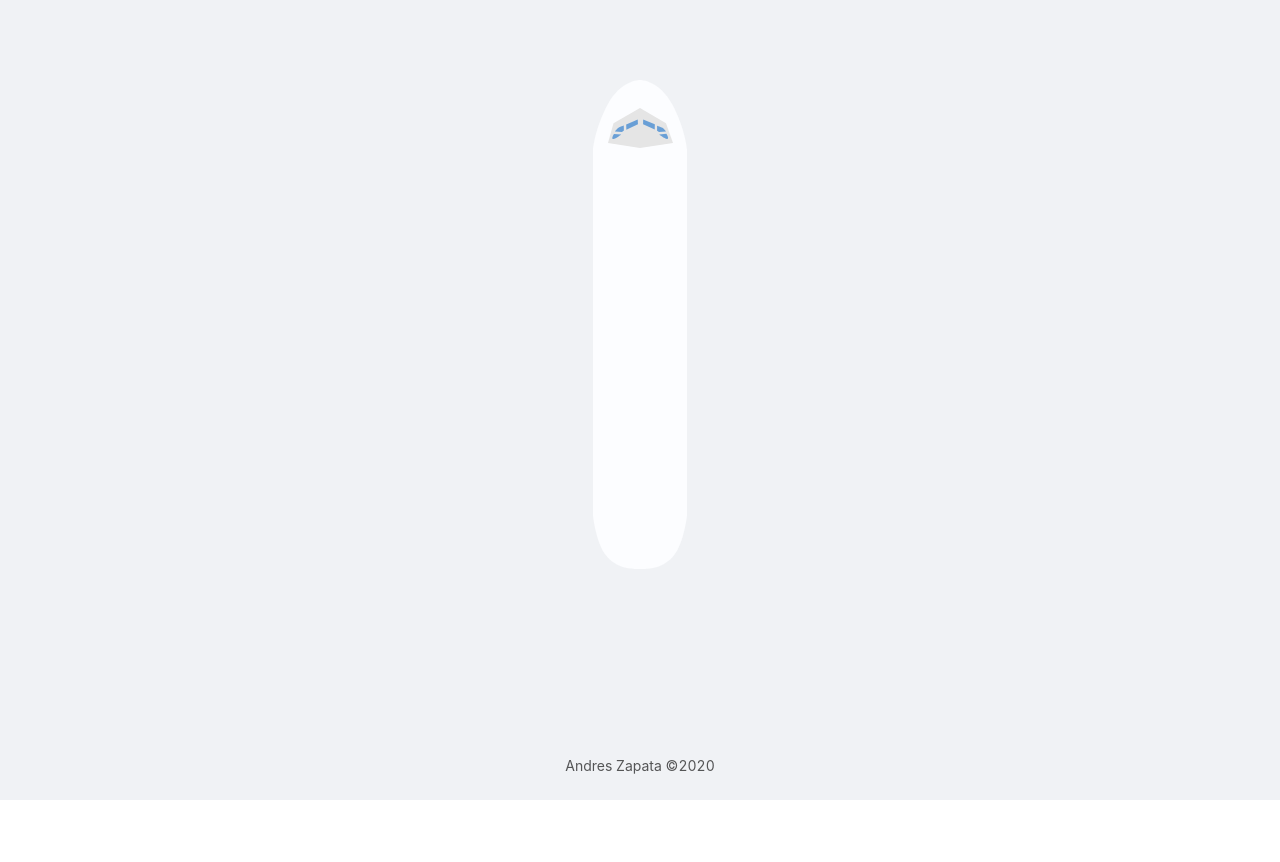
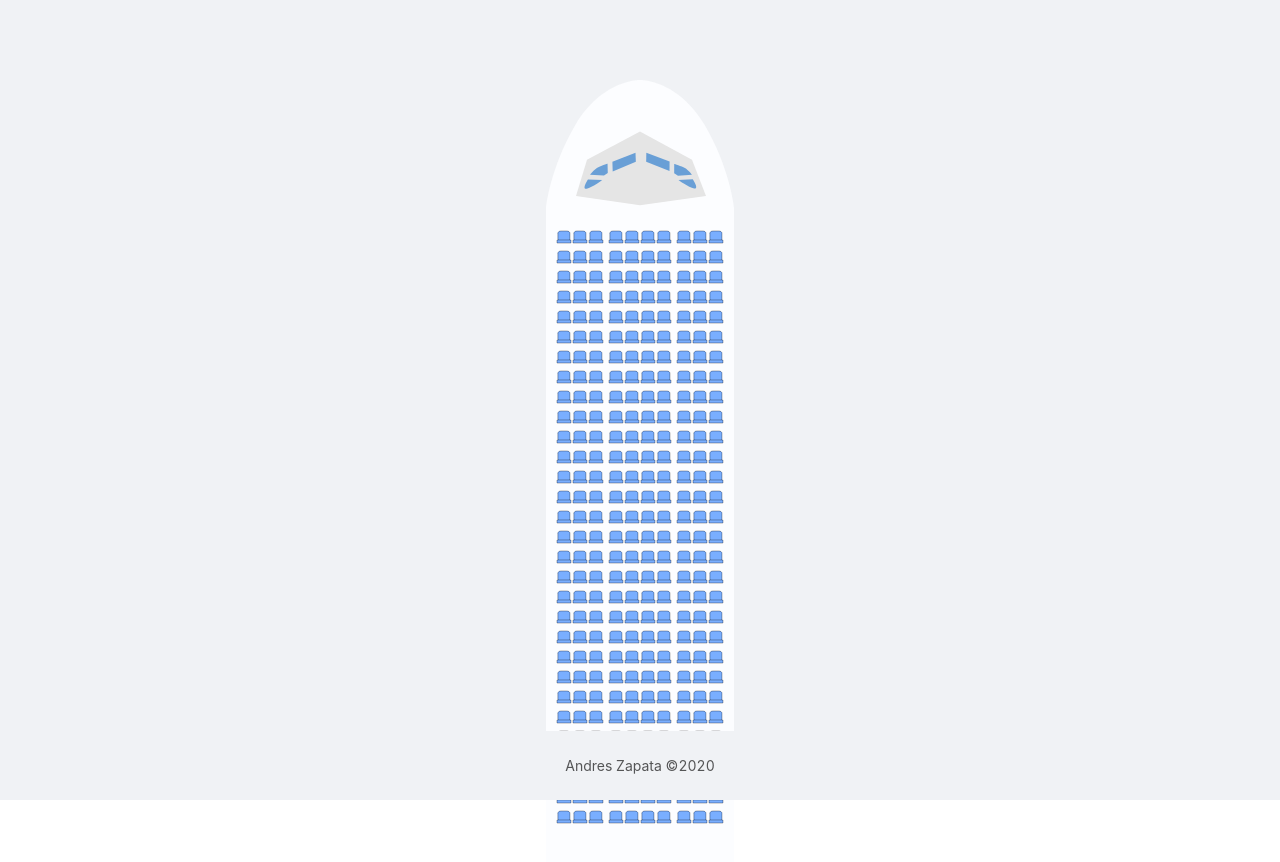
Before and after one commit to iamzapata/airplaneseats, a Next.js app: page / in a window 1280 px wide. Shown: the top 862 px of the page. Before the commit the page ends 800 px from the top, so only its background shows below. Built offline with nearby package versions, Linux system fonts and the light colour scheme.

Commit message:
Create <CabineSeat /> component. Draw seats

```diff
--- a/components/svg/AirplaneCabine.jsx
+++ b/components/svg/AirplaneCabine.jsx
@@ -1,47 +1,48 @@
 import React from 'react'
 
-const AirplaneCabine = () => (
+const AirplaneCabine = ({ children }) => (
   <svg
     xmlns="http://www.w3.org/2000/svg"
-    width="94"
-    height="489"
-    viewBox="0 0 94 489"
+    width="188"
+    height="900"
+    viewBox="0 0 188 900"
     fill="none"
   >
     <path
-      d="M50.2901 488.971C50.2901 488.971 69.4063 490.238 80.8457 475.586C91.2278 462.284 94 435.379 94 435.379V69.3116C94 69.3116 91.913 47.5687 79.1938 24.2321C65.7737 -0.37956 46.998 0.00034071 46.998 0.00034071C46.998 0.00034071 28.2205 -0.37956 14.8102 24.2321C2.07917 47.5687 0 69.3116 0 69.3116V435.38C0 435.38 2.77027 462.285 13.1544 475.587C24.5918 490.239 43.708 488.972 43.708 488.972L50.2901 488.971Z"
+      d="M100.58 899.948C100.58 899.948 138.813 902.278 161.691 875.311C182.456 850.829 188 801.311 188 801.311V127.567C188 127.567 183.826 87.5497 158.388 44.5989C131.547 -0.698578 93.9961 0.000627073 93.9961 0.000627073C93.9961 0.000627073 56.4409 -0.698578 29.6205 44.5989C4.15835 87.5497 0 127.567 0 127.567V801.313C0 801.313 5.54053 850.831 26.3087 875.313C49.1836 902.28 87.416 899.949 87.416 899.949L100.58 899.948Z"
       fill="#FCFDFF"
     />
     <path
       fill-rule="evenodd"
       clip-rule="evenodd"
-      d="M15 63.0515L20.5 43.2647L46.9895 28L73 43.2647L80 63.0515L46.9895 68L15 63.0515Z"
+      d="M30 116.046L41 79.6283L93.979 51.5337L146 79.6283L160 116.046L93.979 125.153L30 116.046Z"
       fill="#E5E5E5"
     />
     <path
-      d="M44.7489 39.5L44.9183 44.3501L33.3419 49.7018L33.2025 44.4228L44.7489 39.5Z"
+      d="M89.4978 72.6994L89.8366 81.626L66.6838 91.4757L66.405 81.7598L89.4978 72.6994Z"
       fill="#699FD6"
     />
     <path
-      d="M30.7767 45.5L30.8853 50.5L29 51.9489L22 51.5C22 51.5 23.7726 48.8937 25.4672 47.7835C27.1332 46.6919 30.7767 45.5 30.7767 45.5Z"
+      d="M61.5534 83.7423L61.7706 92.9448L58 95.6115L44 94.7853C44 94.7853 47.5452 89.9884 50.9344 87.9451C54.2664 85.936 61.5534 83.7423 61.5534 83.7423Z"
       fill="#699FD6"
     />
     <path
-      d="M20.9696 53.9969L28.1386 54.3912C28.1386 54.3912 23.1027 58.5477 20.3687 59.049C17.6327 59.5516 20.9696 53.9969 20.9696 53.9969Z"
+      d="M41.9392 99.3808L56.2772 100.106C56.2772 100.106 46.2054 107.756 40.7374 108.679C35.2654 109.604 41.9392 99.3808 41.9392 99.3808Z"
       fill="#699FD6"
     />
     <path
-      d="M50.171 39.5L50.0863 44.3523L61.7543 49.5011L61.8016 44.2205L50.171 39.5Z"
+      d="M100.342 72.6994L100.173 81.63L123.509 91.1063L123.603 81.3874L100.342 72.6994Z"
       fill="#699FD6"
     />
     <path
-      d="M64.1086 45.6532L64.0873 50.6543L65.9976 52.0701L72.9887 51.4991C72.9887 51.4991 71.1709 48.9241 69.4571 47.8437C67.7723 46.7813 64.1086 45.6532 64.1086 45.6532Z"
+      d="M128.217 84.0243L128.175 93.2288L131.995 95.8345L145.977 94.7836C145.977 94.7836 142.342 90.0444 138.914 88.0559C135.545 86.1006 128.217 84.0243 128.217 84.0243Z"
       fill="#699FD6"
     />
     <path
-      d="M73.3766 53.8728L66.2155 54.3922C66.2155 54.3922 71.3232 58.4601 74.0656 58.9136C76.8099 59.3684 73.3766 53.8728 73.3766 53.8728Z"
+      d="M146.753 99.1524L132.431 100.108C132.431 100.108 142.646 107.595 148.131 108.43C153.62 109.267 146.753 99.1524 146.753 99.1524Z"
       fill="#699FD6"
     />
+    {children}
   </svg>
 )
 
--- /dev/null
+++ b/components/svg/CabineSeat.jsx
@@ -0,0 +1,35 @@
+import React from 'react'
+
+const CabineSeat = ({ x, y }) => (
+  <svg
+    xmlns="http://www.w3.org/2000/svg"
+    width="16"
+    height="14"
+    viewBox="0 0 16 14"
+    fill="none"
+    x={x}
+    y={y}
+  >
+    <path
+      d="M1.90991 3.25217C1.90991 2.00867 3.27299 1 4.96958 1H10.8569C12.5535 1 13.9274 2.006 13.9274 3.25217V8.79454C13.9274 10.0354 12.5535 11.052 10.8569 11.052H4.96958C3.27299 11.052 1.90991 10.0354 1.90991 8.79454V3.25217Z"
+      fill="#79AEFF"
+    />
+    <path
+      d="M1.90991 3.25217C1.90991 2.00867 3.27299 1 4.96958 1H10.8569C12.5535 1 13.9274 2.006 13.9274 3.25217V8.79454C13.9274 10.0354 12.5535 11.052 10.8569 11.052H4.96958C3.27299 11.052 1.90991 10.0354 1.90991 8.79454V3.25217Z"
+      fill="#79AEFF"
+      stroke="black"
+      stroke-width="0.309556"
+      stroke-miterlimit="3.864"
+    />
+    <path d="M1 13V9.9767H14.9533V13H1Z" fill="#79AEFF" />
+    <path
+      d="M1 13V9.9767H14.9533V13H1Z"
+      fill="#79AEFF"
+      stroke="black"
+      stroke-width="0.309556"
+      stroke-miterlimit="3.864"
+    />
+  </svg>
+)
+
+export default CabineSeat
--- a/pages/index.jsx
+++ b/pages/index.jsx
@@ -1,7 +1,38 @@
 import React from 'react'
 import Layout from 'components/Layout'
 import AirplaneCabine from 'components/svg/AirplaneCabine'
+import CabineSeat from 'components/svg/CabineSeat'
 
-const Index = () => <Layout> <AirplaneCabine /> </Layout>
+const renderSeats = () => {
+  const rows = [...Array(30).keys()]
+  const cols = [...Array(10).keys()]
+  let x = 10
+  let y = 150
+
+  const seats = []
+
+  rows.forEach(row => {
+    cols.forEach(col => {
+      seats.push(<CabineSeat x={x} y={y} />)
+
+      if ([2, 6].includes(col)) {
+        x += 20
+      } else {
+        x += 16
+      }
+    })
+
+    x = 10
+    y += 20
+  })
+
+  return seats
+}
+
+const Index = () => (
+  <Layout>
+    <AirplaneCabine>{renderSeats()}</AirplaneCabine>
+  </Layout>
+)
 
 export default Index
```
